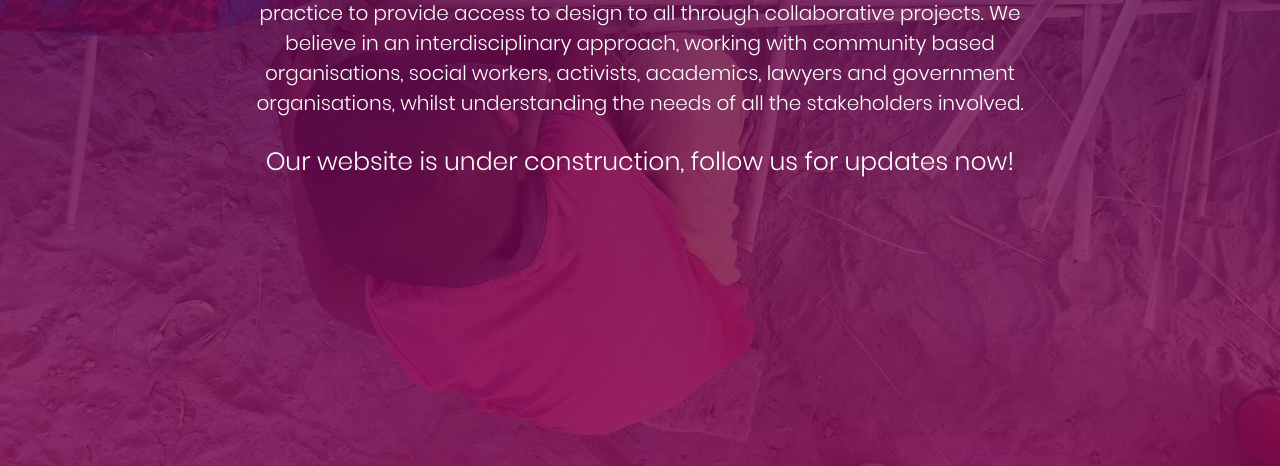
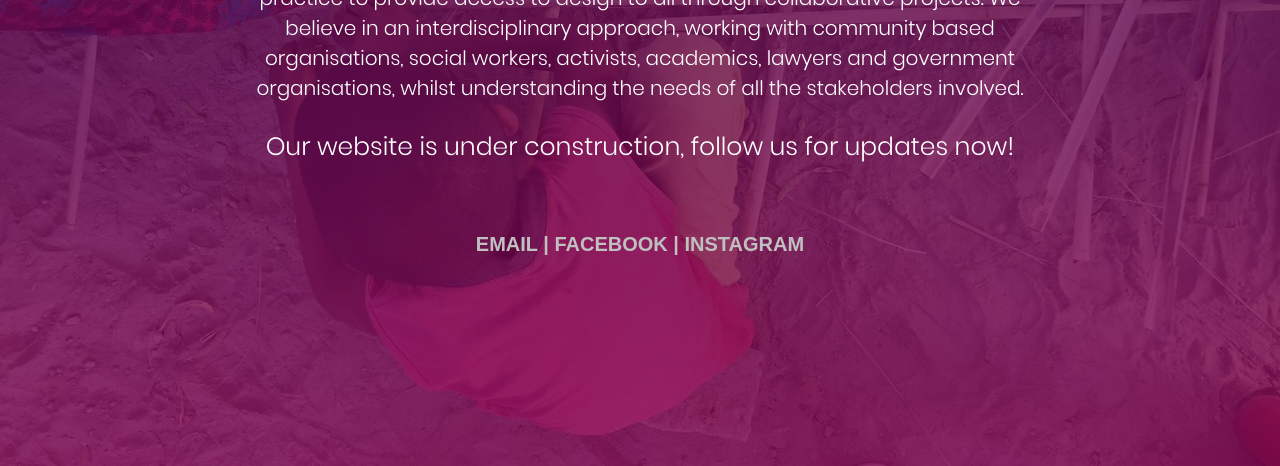
Before and after one commit to chandakmayank/social-design-collab, a plain HTML site: page index.html in a window 1280 px wide. Shown: the part 334-800 px from the top of the page. Drawn offline with Linux system fonts and the light colour scheme.

Commit message:
Add social links

```diff
--- a/css/main.css
+++ b/css/main.css
@@ -534,3 +534,13 @@ input.input100 {
   /*---------------------------------------------*/
 
 }
+
+
+/*custom CSS*/
+
+.connect a{
+  color: #C0C0C0 !important;
+  font-size: 20px;
+  text-transform: uppercase;
+  font-weight: 700;
+}
--- a/index.html
+++ b/index.html
@@ -36,6 +36,9 @@
 				<br><br>
 				Our website is under construction, follow us for updates now!<br>
 
+			</p>
+			<p class="txt-center connect">
+				<a href="mailto:socialdesigncollaborative@gmail.com">Email  | </a><a href="https://www.facebook.com/socialdesigncollaborative/">  Facebook  | </a><a href="https://www.instagram.com/socialdesigncollaborative/">  Instagram</a>
 			</p>
 
 		</div>
```
